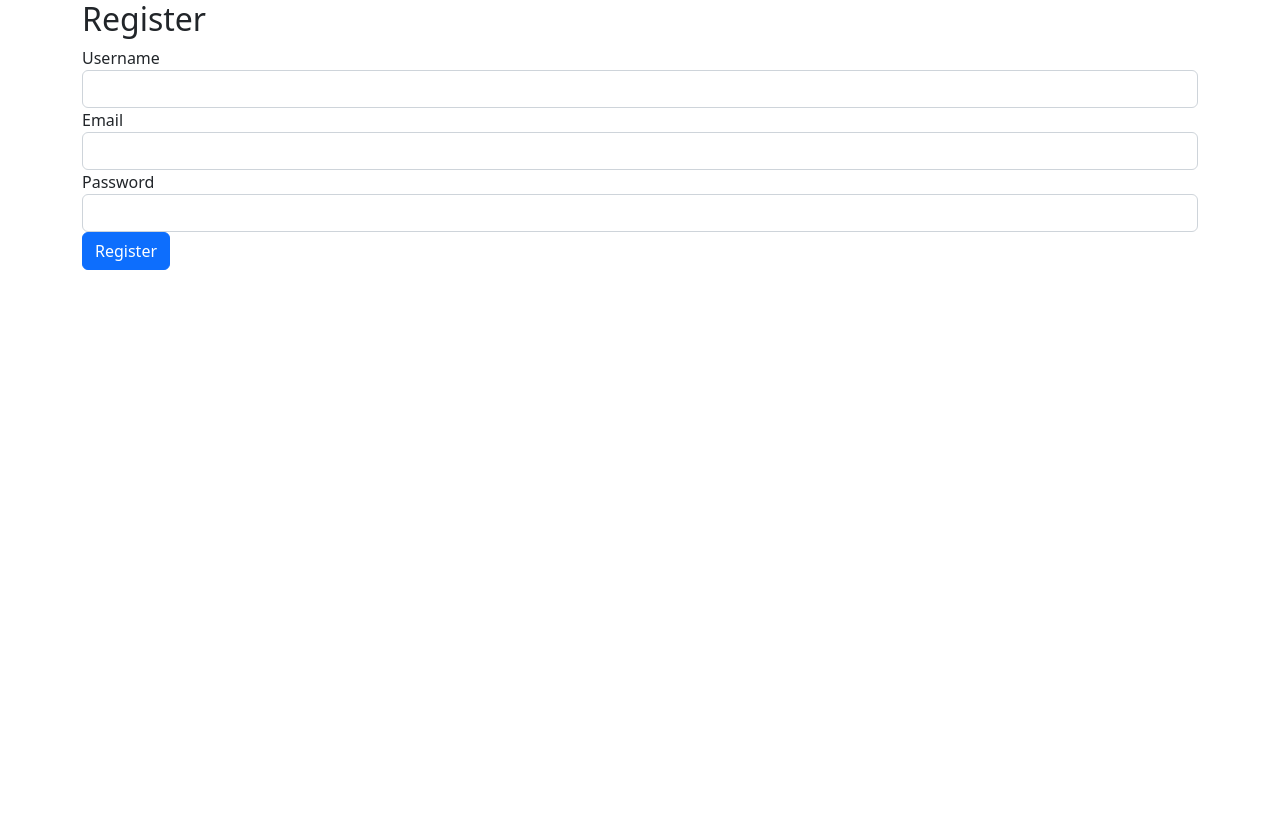
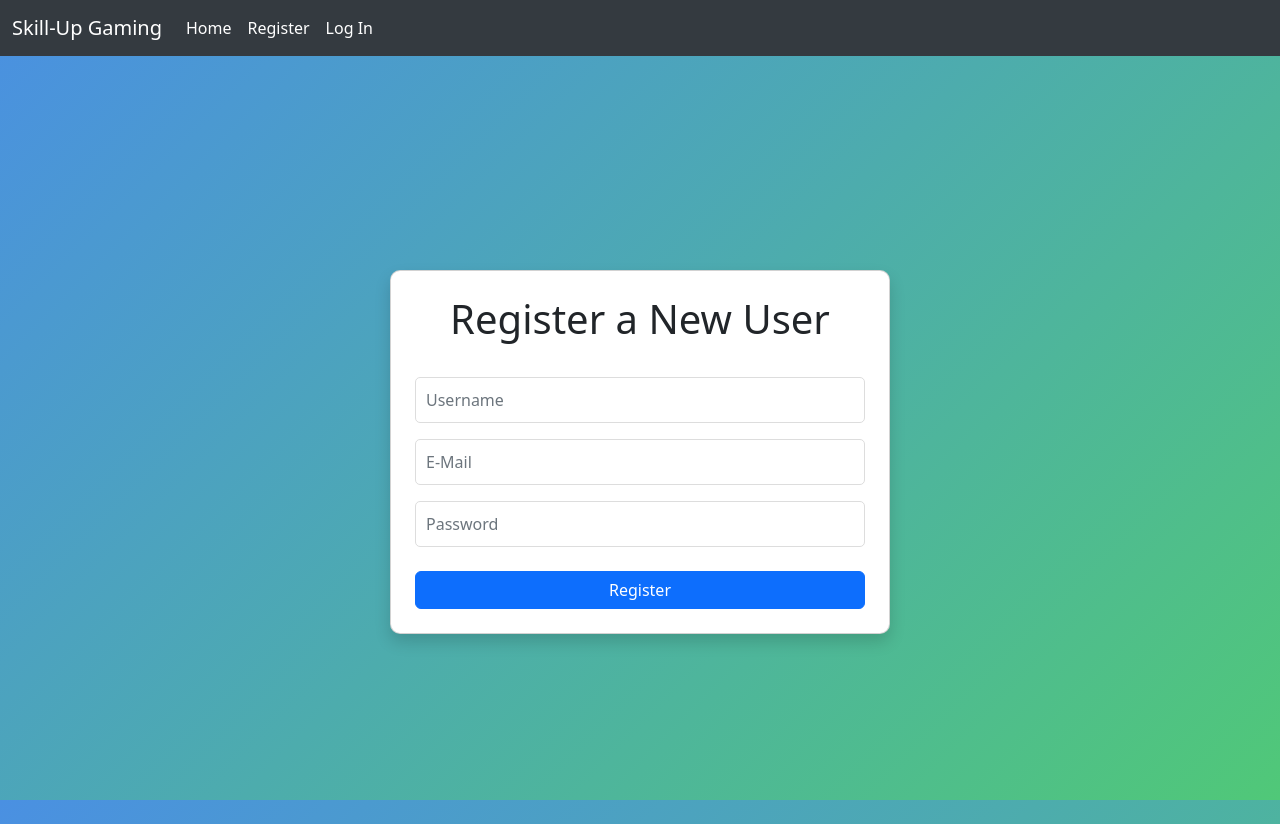
Before and after one commit to ItzBerkPower/Flask-Tournament-Creator, a Flask app: page /register in a window 1280 px wide. Before the commit the page ends 270 px from the top, so only its background shows below. Run offline with Flask 3, Linux system fonts and the light colour scheme.

Commit message:
Changed appearance of login and register pages, also adding the navigation bar to them

```diff
--- a/database.py
+++ b/database.py
@@ -1,3 +1,6 @@
+# ADD REGISTRATION DETECTION FOR UNIQUE ACCOUNTS
+
+
 from flask import Flask, render_template , request, redirect, url_for, flash, session # Import Flask and render_template for handling requests and rendering HTML templates
 import os # Import os module to handle file paths
 import sqlite3 # Import sqlite3 for database handling
@@ -491,7 +494,183 @@ def update_password():
     return redirect(url_for('profile'))
 
 
+# Route to render the main Quick Duel page
+@app.route('/quick_duel')
+def quick_duel():
+    if not session.get('username'):
+        flash('You need to log in first.', 'warning')
+        return redirect(url_for('login'))
 
+    profile_id = session.get('profile_id')
+    team_id = None
+    duel_id = None
+    match_data = None
+    team1_name = team2_name = None
+
+    with get_db() as conn:
+        cursor = conn.cursor()
+
+        # Check if the player is part of a team
+        cursor.execute('''
+            SELECT team_member.team_id
+            FROM team_member
+            WHERE team_member.profile_id = ?
+        ''', (profile_id,))
+        result = cursor.fetchone()
+
+        if result:
+            team_id = result['team_id']
+        else:
+            flash('You need to be part of a team to create or join a duel.', 'warning')
+            return redirect(url_for('profile'))
+
+        # Check if the team is already in a duel
+        cursor.execute('''
+            SELECT match.match_id, match.team1_id, match.team2_id,
+                   team1.team_name AS team1_name, team2.team_name AS team2_name
+            FROM match
+            LEFT JOIN team AS team1 ON match.team1_id = team1.team_id
+            LEFT JOIN team AS team2 ON match.team2_id = team2.team_id
+            WHERE match.team1_id = ? OR match.team2_id = ?
+        ''', (team_id, team_id))
+        match_data = cursor.fetchone()
+
+        if match_data:
+            duel_id = match_data['match_id']
+            team1_name = match_data['team1_name']
+            team2_name = match_data['team2_name']
+
+    return render_template('quick_duel.html', duel_id=duel_id, team1_name=team1_name, team2_name=team2_name)
+
+# Route to create a quick duel
+@app.route('/create_duel', methods=['POST'])
+def create_duel():
+    if not session.get('username'):
+        flash('You need to log in first.', 'warning')
+        return redirect(url_for('login'))
+
+    profile_id = session.get('profile_id')
+    team_id = None
+
+    with get_db() as conn:
+        cursor = conn.cursor()
+
+        # Check if the player is part of a team
+        cursor.execute('''
+            SELECT team_member.team_id
+            FROM team_member
+            WHERE team_member.profile_id = ?
+        ''', (profile_id,))
+        result = cursor.fetchone()
+
+        if result:
+            team_id = result['team_id']
+        else:
+            flash('You need to be part of a team to create a duel.', 'warning')
+            return redirect(url_for('profile'))
+
+        # Create a new duel (match) and assign this user's team as team 1
+        cursor.execute('''
+            INSERT INTO match (team1_id, round)
+            VALUES (?, 0)
+        ''', (team_id,))
+        conn.commit()
+        flash('Quick duel created. You are Team 1.', 'success')
+
+    return redirect(url_for('quick_duel'))
+
+
+# Route to join an existing quick duel
+@app.route('/join_duel', methods=['POST'])
+def join_duel():
+    if not session.get('username'):
+        flash('You need to log in first.', 'warning')
+        return redirect(url_for('login'))
+
+    profile_id = session.get('profile_id')
+    team_id = None
+    duel_id = request.form.get('duel_id')
+
+    if not duel_id:
+        flash('Please provide a duel ID to join.', 'danger')
+        return redirect(url_for('quick_duel'))
+
+    with get_db() as conn:
+        cursor = conn.cursor()
+
+        # Check if the player is part of a team
+        cursor.execute('''
+            SELECT team_member.team_id
+            FROM team_member
+            WHERE team_member.profile_id = ?
+        ''', (profile_id,))
+        result = cursor.fetchone()
+
+        if result:
+            team_id = result['team_id']
+        else:
+            flash('You need to be part of a team to join a duel.', 'warning')
+            return redirect(url_for('profile'))
+
+        # Check if the duel exists and if team 2 is empty
+        cursor.execute('''
+            SELECT match_id, team2_id
+            FROM match
+            WHERE match_id = ? AND team2_id IS NULL
+        ''', (duel_id,))
+        match_data = cursor.fetchone()
+
+        if match_data:
+            # Assign the user's team as team 2
+            cursor.execute('''
+                UPDATE match
+                SET team2_id = ?
+                WHERE match_id = ?
+            ''', (team_id, duel_id))
+            conn.commit()
+            flash(f'You have joined Duel {duel_id} as Team 2.', 'success')
+        else:
+            flash('Invalid duel ID or duel already has two teams.', 'danger')
+
+    return redirect(url_for('quick_duel'))
+
+# Route to leave a duel
+@app.route('/delete_duel', methods=['POST'])
+def delete_duel():
+    if not session.get('username'):
+        flash('You need to log in first.', 'warning')
+        return redirect(url_for('login'))
+
+    profile_id = session.get('profile_id')
+    duel_id = request.form.get('duel_id')
+    team_id = None
+
+    with get_db() as conn:
+        cursor = conn.cursor()
+
+        # Check if the player is part of a team
+        cursor.execute('''
+            SELECT team_member.team_id
+            FROM team_member
+            WHERE team_member.profile_id = ?
+        ''', (profile_id,))
+        result = cursor.fetchone()
+
+        if result:
+            team_id = result['team_id']
+        else:
+            flash('You need to be part of a team to delete a duel.', 'warning')
+            return redirect(url_for('profile'))
+
+        # Remove the user's team from the duel
+        cursor.execute('''
+            DELETE FROM match WHERE (team1_id = ? OR team2_id = ?) AND match_id = ?
+        ''', (team_id, team_id, duel_id))
+        conn.commit()
+
+        flash(f'You have deleted Duel {duel_id}.', 'success')
+
+    return redirect(url_for('quick_duel'))
 
 
 
--- a/models.py
+++ b/models.py
@@ -96,10 +96,10 @@ def init_db():
         cursor.execute('''
         CREATE TABLE IF NOT EXISTS match (
             match_id INTEGER PRIMARY KEY AUTOINCREMENT,
-            tournament_id INTEGER NOT NULL,
+            tournament_id INTEGER,
             round INTEGER NOT NULL,
             team1_id INTEGER NOT NULL,
-            team2_id INTEGER NOT NULL,
+            team2_id INTEGER,
             winner_team_id INTEGER,
             created_at TIMESTAMP DEFAULT CURRENT_TIMESTAMP,
             updated_at TIMESTAMP DEFAULT CURRENT_TIMESTAMP,
--- a/templates/layout.html
+++ b/templates/layout.html
@@ -42,6 +42,9 @@
                         <li class="nav-item"></li>
                             <a class="nav-link" href="{{ url_for('logout') }}">Log Out</a>
                         </li>
+                        <li class="nav-item">
+                            <a class="nav-link" href="{{ url_for('quick_duel') }}">Quick Duel</a>
+                        </li>
 
                     {% else %}
                         <li class="nav-item">
--- a/templates/register.html
+++ b/templates/register.html
@@ -1,28 +1,78 @@
-<!DOCTYPE html>
-<html lang="en">
-<head>
-    <meta charset="UTF-8">
-    <title>Register</title>
-    <link href="https://cdn.jsdelivr.net/npm/bootstrap@5.2.3/dist/css/bootstrap.min.css" rel="stylesheet">
-</head>
-<body>
-    <div class="container">
-        <h2>Register</h2>
-        <form method="POST">
-            <div class="form-group">
-                <label for="username">Username</label>
-                <input type="text" class="form-control" id="username" name="username" required>
-            </div>
-            <div class="form-group">
-                <label for="email">Email</label>
-                <input type="email" class="form-control" id="email" name="email" required>
-            </div>
-            <div class="form-group">
-                <label for="password">Password</label>
-                <input type="password" class="form-control" id="password" name="password" required>
-            </div>
-            <button type="submit" class="btn btn-primary">Register</button>
-        </form>
+{% extends "layout.html" %}
+
+{% block title %}Register | Skill-Up Gaming{% endblock %}
+
+{% block content %}
+    <style>
+        /* Gradient background that fills the whole screen, minus the navbar */
+        body {
+            background: linear-gradient(135deg, #4a90e2, #50c878);
+            height: 100vh;
+        }
+
+        /* Container that centers the card */
+        .register-container {
+            min-height: calc(100vh - 56px); /* Full height minus the height of the navbar */
+            display: flex;
+            justify-content: center;
+            align-items: center;
+        }
+
+        /* Floating card with shadow */
+        .card {
+            background-color: white;
+            padding: 40px;
+            border-radius: 10px;
+            box-shadow: 0 5px 15px rgba(0, 0, 0, 0.2);
+            width: 100%;
+            max-width: 500px; /* Limit the width of the card */
+            margin: 20px; /* Prevent card from touching screen edges on small screens */
+        }
+
+        /* Custom styles for form elements */
+        input[type="text"], input[type="email"], input[type="password"] {
+            width: 100%;
+            padding: 10px;
+            margin: 10px 0;
+            font-size: 1em;
+            border: 1px solid #ddd;
+            border-radius: 5px;
+        }
+
+        /* Custom button styles */
+        button {
+            background-color: #4a90e2;
+            color: white;
+            padding: 10px 20px;
+            border: none;
+            border-radius: 5px;
+            cursor: pointer;
+        }
+
+        button:hover {
+            background-color: #3e78cc;
+        }
+    </style>
+
+    <!-- Gradient Background with Register Form in a Centered Card -->
+    <div class="register-container">
+        <div class="card shadow p-4">
+            <!-- Register Heading -->
+            <h1 class="text-center mb-4">Register a New User</h1>
+
+            <!-- Registration Form -->
+            <form method="POST" action="{{ url_for('register') }}">
+                <div class="form-group mb-3">
+                    <input type="text" name="username" class="form-control" placeholder="Username" required>
+                </div>
+                <div class="form-group mb-3">
+                    <input type="email" name="email" class="form-control" placeholder="E-Mail" required>
+                </div>
+                <div class="form-group mb-4">
+                    <input type="password" name="password" class="form-control" placeholder="Password" required>
+                </div>
+                <button type="submit" class="btn btn-primary w-100">Register</button>
+            </form>
+        </div>
     </div>
-</body>
-</html>
+{% endblock %}
```
Also changed, not shown: templates/login.html (+71 -20 lines), templates/quick_duel.html (added, +41 -0 lines), datah.db.
